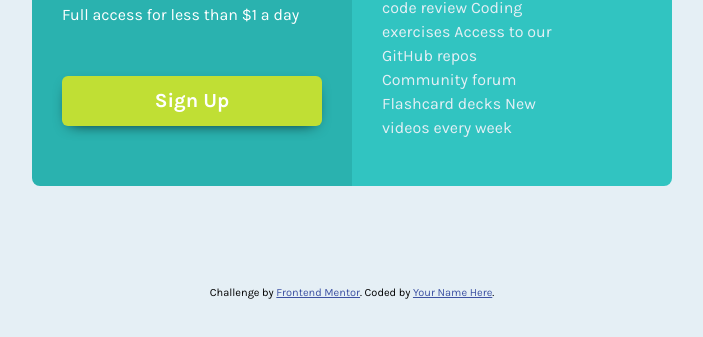
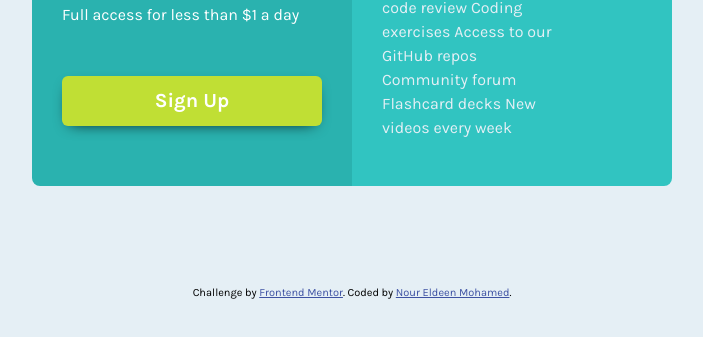
Before and after one commit to NOURisLIGHT/single-price-grid-component, a plain HTML site: page index.html in a window 1280 px wide. Shown: the part 449-786 px from the top of the page, without its empty margins (288-991 px from the left). Drawn offline with Linux system fonts and the light colour scheme.

Commit message:
added my name in footer

```diff
--- a/index.html
+++ b/index.html
@@ -68,7 +68,7 @@
         Challenge by
         <a href="https://www.frontendmentor.io?ref=challenge" target="_blank"
           >Frontend Mentor</a
-        >. Coded by <a href="#">Your Name Here</a>.
+        >. Coded by <a href="#">Nour Eldeen Mohamed</a>.
       </p>
     </footer>
   </body>
```
